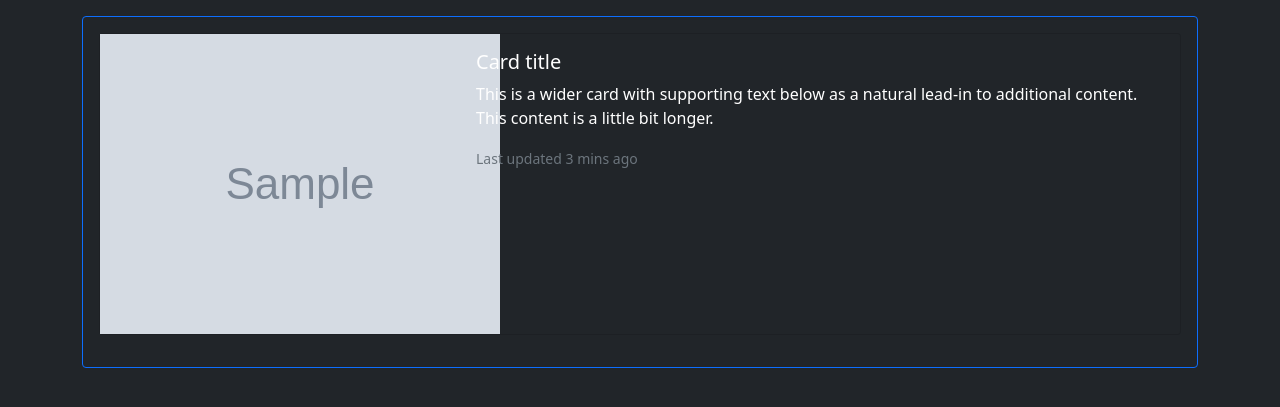
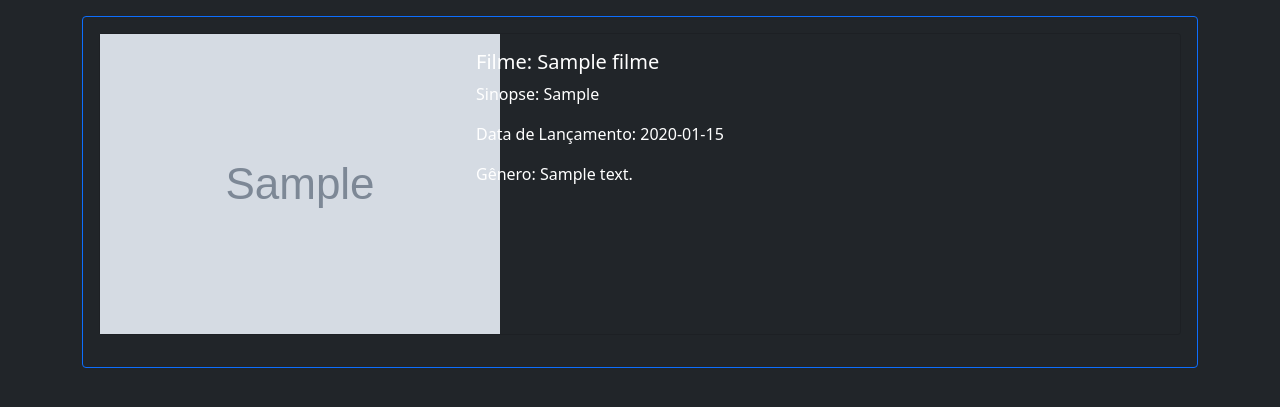
Before and after one commit to fortmea/pi3, a PHP site: page /conteudo.php?id=1 in a window 1280 px wide. Shown: the part 66-473 px from the top of the page. Run offline with PHP 8.4, Linux system fonts and the light colour scheme; tables that the repository leaves empty hold one stand-in row (values such as "Sample post"); grey boxes marked "Sample" are stand-in pictures; style sheets or scripts are compiled from the project's sources; some libraries are stand-ins or nearby versions.

Commit message:
Arquivo novo
Novo

```diff
--- a/conteudo.php
+++ b/conteudo.php
@@ -1,8 +1,10 @@
+<?php
+require_once("config.php");
+
+?>
     <!DOCTYPE html>
     <html lang="pt-br">
-<?php
-require_once("config.php");
-?>
+
     <head>
         <meta charset="UTF-8">
         <meta http-equiv="X-UA-Compatible" content="IE=edge">
@@ -19,7 +21,7 @@ require_once("config.php");
         <?php include_once("nav.php"); ?>
         <?php
         $recebeid = $_GET['id'];
-        $querybuscafilme = "SELECT * From `filme` where id=$recebeid";
+        $querybuscafilme = "SELECT f.nome nom, f.sinopse si, f.lancamento lan, f.imagem, g.`desc` gen From filme f inner join genero_filme g ON f.genero = g.idgenero_filme where id=$recebeid";
         $exe = $conn->prepare($querybuscafilme);
         $exe->execute();
 
@@ -34,9 +36,10 @@ require_once("config.php");
                         </div>
                         <div class="col-md-8">
                             <div class="card-body">
-                            <h5 class="card-title">Card title</h5>
-                            <p class="card-text">This is a wider card with supporting text below as a natural lead-in to additional content. This content is a little bit longer.</p>
-                            <p class="card-text"><small class="text-muted">Last updated 3 mins ago</small></p>
+                                <h5 class="card-title">Filme: <?= $linha->nom ?></h5>
+                                <p class="card-text">Sinopse: <?= $linha->si ?></p>
+                                <p class="card-text">Data de Lançamento: <?= $linha->lan ?></p>
+                                <p class="card-text">Gênero: <?= $linha->gen ?></p>
                             </div>
                         </div>
                     </div>
@@ -49,3 +52,5 @@ require_once("config.php");
 
         <script src="https://cdn.jsdelivr.net/npm/bootstrap@5.0.0-beta3/dist/js/bootstrap.bundle.min.js" integrity="sha384-JEW9xMcG8R+pH31jmWH6WWP0WintQrMb4s7ZOdauHnUtxwoG2vI5DkLtS3qm9Ekf" crossorigin="anonymous"></script>
     </body>
+
+    </html>
```
Lines whose indentation alone changed are shown as unchanged.
